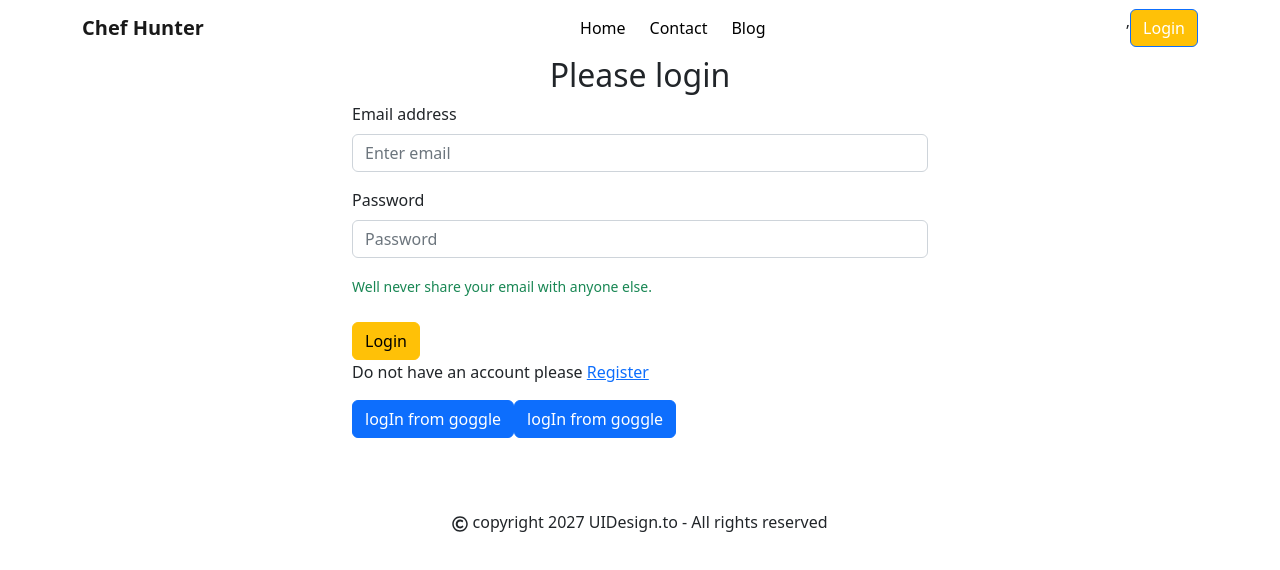
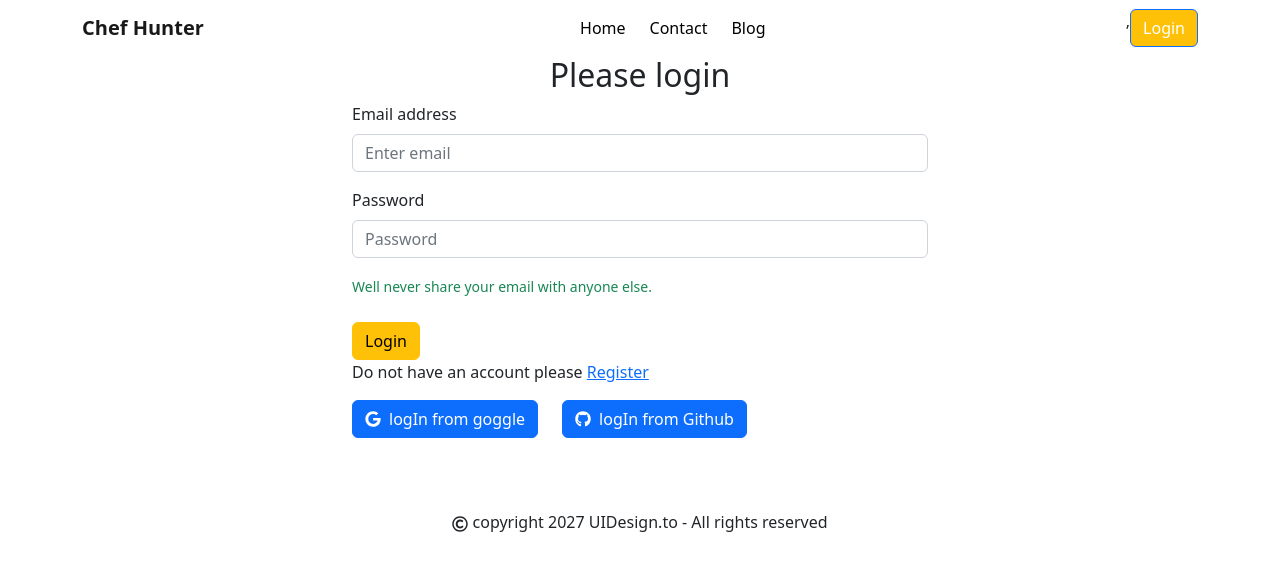
Before and after one commit to taslima97/chef-claint, a React (Vite) app: page /login in a window 1280 px wide. Shown: the top 570 px of the page. Built offline with nearby package versions, Linux system fonts and the light colour scheme; no server answers.

Commit message:
reatings

```diff
--- a/package.json
+++ b/package.json
@@ -10,6 +10,7 @@
     "preview": "vite preview"
   },
   "dependencies": {
+    "@smastrom/react-rating": "^1.3.1",
     "bootstrap": "^5.2.3",
     "firebase": "^9.21.0",
     "localforage": "^1.10.0",
--- a/src/Page/About/About.jsx
+++ b/src/Page/About/About.jsx
@@ -4,6 +4,9 @@ import { Button, Card, Container } from 'react-bootstrap';
 import { useLoaderData } from 'react-router-dom';
 import {  ToastContainer, toast } from 'react-toastify';
 import 'react-toastify/dist/ReactToastify.css';
+import { Rating } from '@smastrom/react-rating'
+
+import '@smastrom/react-rating/style.css'
 
 const About = () => {
 
@@ -49,6 +52,7 @@ const About = () => {
               </div>
             </Card.Text>
             <div className='d-flex align-items-center justify-content-between'>
+            <Rating style={{ maxWidth: 150 }} value={rating} readOnly />
             <p>{rating}</p>
             <Button onClick={notify} variant="primary">Favorite</Button>
             </div>
@@ -75,6 +79,7 @@ const About = () => {
               </div>
             </Card.Text>
             <div className='d-flex align-items-center justify-content-between'>
+            <Rating style={{ maxWidth: 150 }} value={rating} readOnly />
             <p>{rating}</p>
             <Button onClick={notify} variant="primary">Favorite</Button>
             </div>
@@ -101,6 +106,7 @@ const About = () => {
               </div>
             </Card.Text>
             <div className='d-flex align-items-center justify-content-between'>
+            <Rating style={{ maxWidth: 150 }} value={rating} readOnly />
             <p>{rating}</p>
             <Button onClick={notify} variant="primary">Favorite</Button>
 
--- a/src/Page/Login/Login.jsx
+++ b/src/Page/Login/Login.jsx
@@ -3,6 +3,7 @@ import React, { useContext, useState } from 'react';
 import { Button, Container, Form } from 'react-bootstrap';
 import { Link, useLocation, useNavigate } from 'react-router-dom';
 import { AuthContext } from '../../Providers/AuthProvider';
+import { FaGithub, FaGoogle } from 'react-icons/fa';
 
 
 const Login = () => {
@@ -89,8 +90,8 @@ const Login = () => {
                     Login
                 </Button>
                 <p>Do not have an account please  <Link to='/register'>Register</Link></p>
-                <Button onClick={handelGoggle}>logIn from goggle</Button>
-                <Button onClick={handelGithub}>logIn from goggle</Button>
+                <Button className='me-4' onClick={handelGoggle}> <FaGoogle className='mb-1 me-2'></FaGoogle>logIn from goggle</Button>
+                <Button onClick={handelGithub}> <FaGithub className='mb-1 me-2'></FaGithub>logIn from Github</Button>
             </Form>
         </Container>
     );
```
Also changed, not shown: 1 other file (tests, documents, lock files or other folders).
